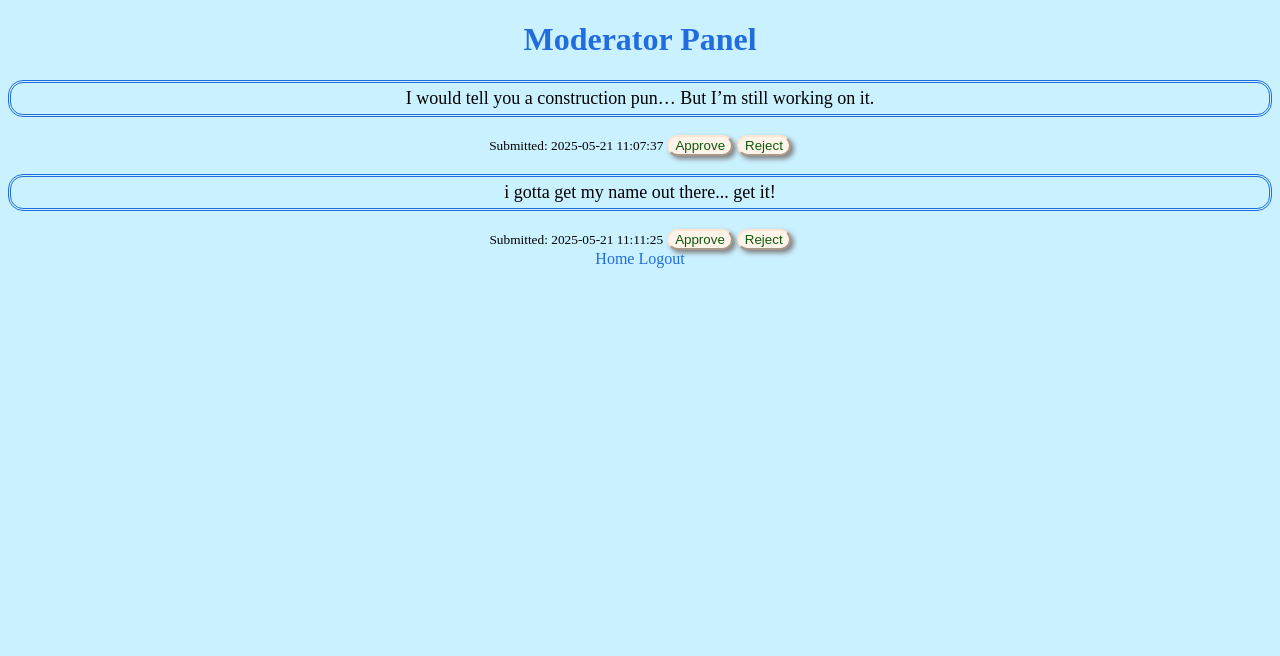
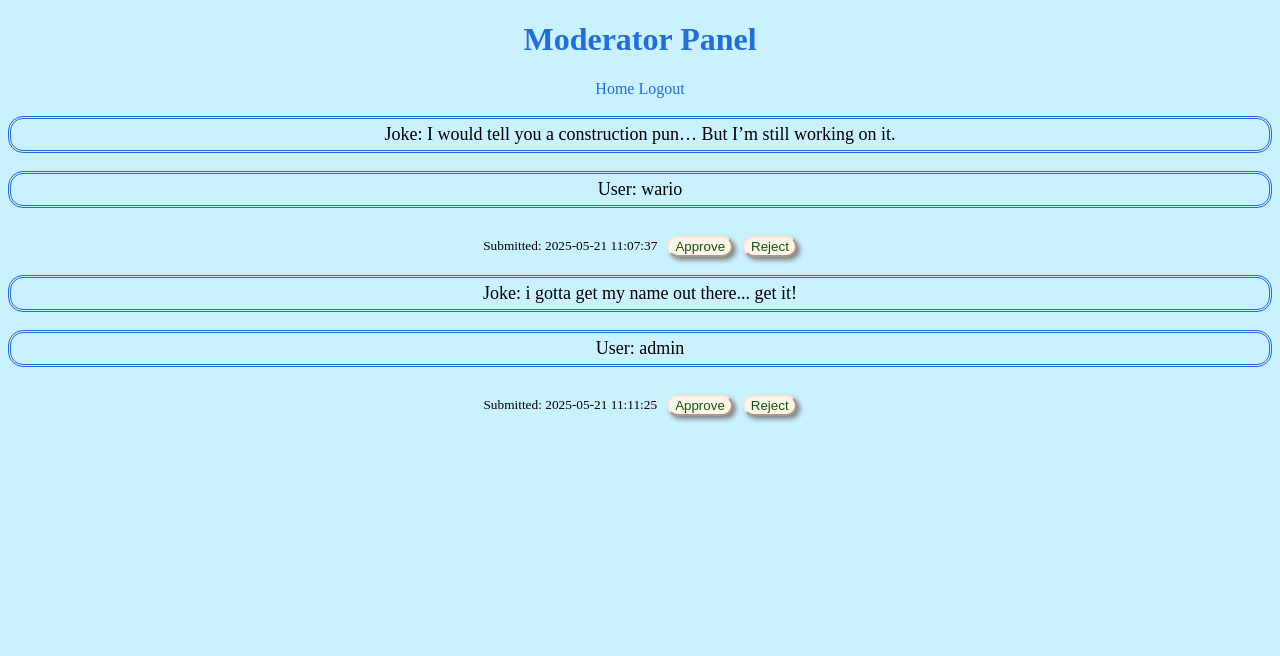
Before and after one commit to sascott9655/Joke-Webpage-, a Flask app: page /moderate in a window 1280 px wide. Shown: the top 656 px of the page. Run offline with Flask 3, Linux system fonts and the light colour scheme; data comes from the database, SQL or seed files in the repository; both versions use the stored data as it was after the commit.

Commit message:
a lot of formatting/css changes. Improved moderate route

```diff
--- a/app.py
+++ b/app.py
@@ -160,8 +160,14 @@
 @app.route('/moderate')
 def moderate():
     conn = sqlite3.connect('jokes.db')
+    conn.row_factory = sqlite3.Row
     c = conn.cursor()
-    c.execute('SELECT "id", "content", "timestamp" FROM "jokes" WHERE "approved" = 0')
+    c.execute('''
+                SELECT "jokes"."id", "jokes"."content", "jokes"."timestamp", "users".username
+                FROM "jokes"
+                JOIN "users" ON "jokes"."user_id" = "users"."id"
+                WHERE "approved" = 0
+     ''')
     jokes = c.fetchall() #find all unapproved jokes to moderate
     conn.close()
 
--- a/static/css/index.css
+++ b/static/css/index.css
@@ -103,3 +103,7 @@
 #mrgn-lft{
 	margin-left: 3px;
 }
+.moderator-box{
+	display: flex;
+	border:2px solid rgb(34, 109, 221);
+}
--- a/static/js/index.js
+++ b/static/js/index.js
@@ -1,3 +1,4 @@
+// Admin control to delete jokes from the homepage
 function deleteJoke(event){
     const confirmed = confirm("Are you sure you want to delete this joke?")
         if(!confirmed){
@@ -6,8 +7,45 @@
 }
 
 document.addEventListener('DOMContentLoaded', function(){
-    const deleteButtons = document.querySelectorAll('.delete-button');
+    const deleteButtons = document.querySelectorAll('#delete-button');
     deleteButtons.forEach(function (button){
         button.addEventListener('click', deleteJoke);
     });
 });
+
+// Admin approving jokes to exist on the website
+function approveJoke(jokeId) {
+    fetch(`/approve/${jokeId}`, {method: 'POST'})
+        .then(function() {
+            document.getElementById(`joke-${jokeId}`).remove();
+        });
+}
+function rejectJoke(jokeId) {
+    fetch(`/reject/${jokeId}`, {method: 'POST'})
+        .then(function() {
+            document.getElementById(`joke-${jokeId}`).remove();
+        });
+}
+
+// Comments button toggling when we view jokes and user accounts
+function toggleComments(){
+   const button = event.currentTarget;
+   const jokeContainer = button.closest('.joke');
+   const commentSection = jokeContainer.querySelector('.comment-section-wrapper');
+//    const button = document.querySelector('.comment-section-button')
+
+   if(commentSection.style.display === 'none' || commentSection.style.display === ''){
+       commentSection.style.display = 'block';
+       button.textContent = "Hide Comments ↑";
+   } else {
+        commentSection.style.display = 'none';
+        button.textContent = "Show Comments ↓";
+   }
+}
+
+document.addEventListener('DOMContentLoaded', function() {
+    const button = document.querySelectorAll('.comment-section-button');
+    button.forEach(function (button){
+        button.addEventListener('click', toggleComments);
+    });
+})
--- a/templates/delete_account.html
+++ b/templates/delete_account.html
@@ -21,5 +21,6 @@
         <hr>
         <p>&copy; 2025 Joke Hub - Created by Sam Scott </p>
     </footer>
+    <script src="{{ url_for('static', filename='js/index.js') }}"></script>
 </body>
 </html>
--- a/templates/index.html
+++ b/templates/index.html
@@ -4,7 +4,6 @@
     <meta charset="utf-8">
     <title>Jokes Webpage</title>
     <link rel="stylesheet" href="{{ url_for('static', filename='css/index.css') }}">
-    <script src="{{ url_for('static', filename='js/index.js') }}"></script>
 </head>
 <body>
     <header>
@@ -86,5 +85,6 @@
     <footer>
         <p>&copy; 2025 Joke Hub - Created by Sam Scott </p>
     </footer>
+    <script src="{{ url_for('static', filename='js/index.js') }}"></script>
 </body>
 </html>
--- a/templates/joke_detail.html
+++ b/templates/joke_detail.html
@@ -4,7 +4,6 @@
     <meta charset="UTF-8">
     <title>Joke Details</title>
     <link rel="stylesheet" href="{{ url_for('static', filename='css/index.css') }}">
-    <script src="{{ url_for('static', filename='js/user_detail.js') }}"></script>
 </head>
 <body>
     <h2>Joke Details</h2>
@@ -75,5 +74,6 @@
         <hr>
         <p>&copy; 2025 Joke Hub - Created by Sam Scott </p>
     </footer>
+    <script src="{{ url_for('static', filename='js/index.js') }}"></script>
 </body>
 </html>
--- a/templates/login.html
+++ b/templates/login.html
@@ -29,5 +29,6 @@
     <footer>
         <p>&copy; 2025 Joke Hub - Created by Sam Scott </p>
     </footer>
+    <script src="{{ url_for('static', filename='js/index.js') }}"></script>
 </body>
 </html>
--- a/templates/moderate.html
+++ b/templates/moderate.html
@@ -4,23 +4,24 @@
     <meta charset="utf-8">
     <title> Moderator Panel </title>
     <link rel="stylesheet" href="{{ url_for('static', filename='css/index.css') }}">
-    <script src="{{ url_for('static', filename='js/moderate.js') }}"></script>
 </head>
 <body>
     <h1>Moderator Panel</h1>
+    <a href="{{ url_for('index')  }}">Home</a>
+    <a href="{{ url_for('logout') }}">Logout</a>
     {% for joke in jokes %}
-        <div class="joke-box" id="joke-{{ joke[0] }}">
-            <p>{{ joke[1] }}</p>
-            <small>Submitted: {{ joke[2] }}</small>
-            <button onclick="approveJoke('{{ joke[0] }}')">Approve</button>
-            <button onclick="rejectJoke('{{ joke[0] }}')">Reject</button>
+        <p>Joke: {{ joke['content'] }}</p>
+        <p>User: {{ joke['username'] }}</p>
+        <div class="aligning-content" id="joke-{{ joke['id'] }}">
+            <small>Submitted: {{ joke['timestamp'] }}</small>
+            <button onclick="approveJoke('{{ joke[id] }}')">Approve</button>
+            <button onclick="rejectJoke('{{ joke[id] }}')">Reject</button>
         </div>
         {% endfor %}
-        <a href="{{ url_for('index')  }}">Home</a>
-        <a href="{{ url_for('logout') }}">Logout</a>
 
     <footer>
         <p>&copy; 2025 Joke Hub - Created by Sam Scott </p>
     </footer>
+    <script src="{{ url_for('static', filename='js/index.js') }}"></script>
 </body>
 </html>
--- a/templates/search.html
+++ b/templates/search.html
@@ -27,5 +27,6 @@
     <footer>
         <p>&copy; 2025 Joke Hub - Created by Sam Scott </p>
     </footer>
+    <script src="{{ url_for('static', filename='js/index.js') }}"></script>
 </body>
 </html>
--- a/templates/submit_joke.html
+++ b/templates/submit_joke.html
@@ -15,5 +15,6 @@
     <footer>
         <p>&copy; 2025 Joke Hub - Created by Sam Scott </p>
     </footer>
+    <script src="{{ url_for('static', filename='js/index.js') }}"></script>
 </body>
 </html>
--- a/templates/user_detail.html
+++ b/templates/user_detail.html
@@ -4,7 +4,6 @@
     <meta charset="UTF-8">
     <title>User Details</title>
     <link rel="stylesheet" href="{{ url_for('static', filename='css/index.css') }}">
-    <script src="{{ url_for('static', filename='js/user_detail.js') }}"></script>
 </head>
 <body>
     <h2>Jokes by <strong id="username">{{ jokes[0].username }}</strong></h2>
@@ -82,5 +81,6 @@
     <footer>
         <p>&copy; 2025 Joke Hub - Created by Sam Scott </p>
     </footer>
+    <script src="{{ url_for('static', filename='js/index.js') }}"></script>
 </body>
 </html>
```
Also changed, not shown: templates/create_account.html (+6 -5 lines), jokes.db.
